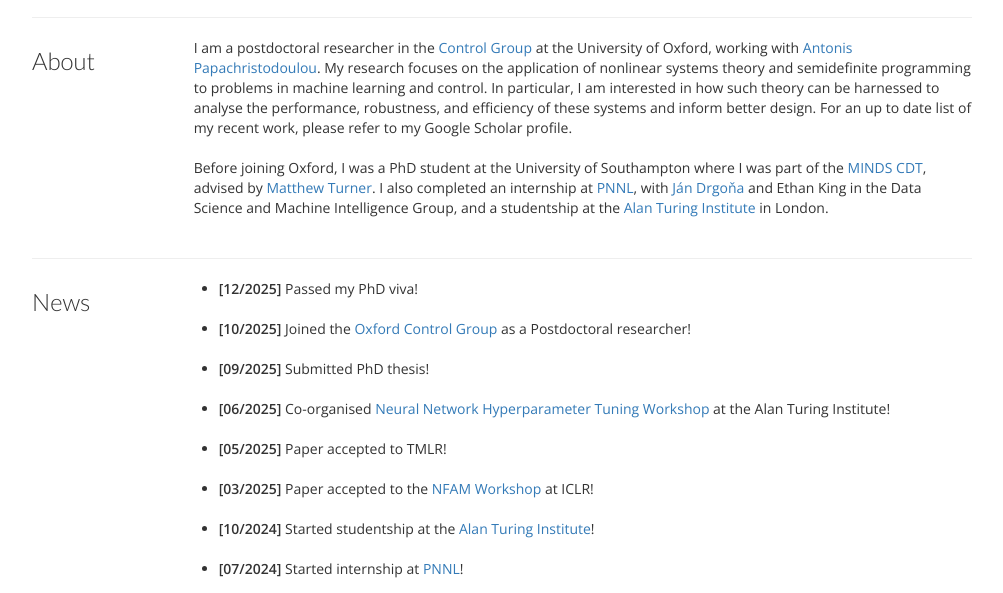
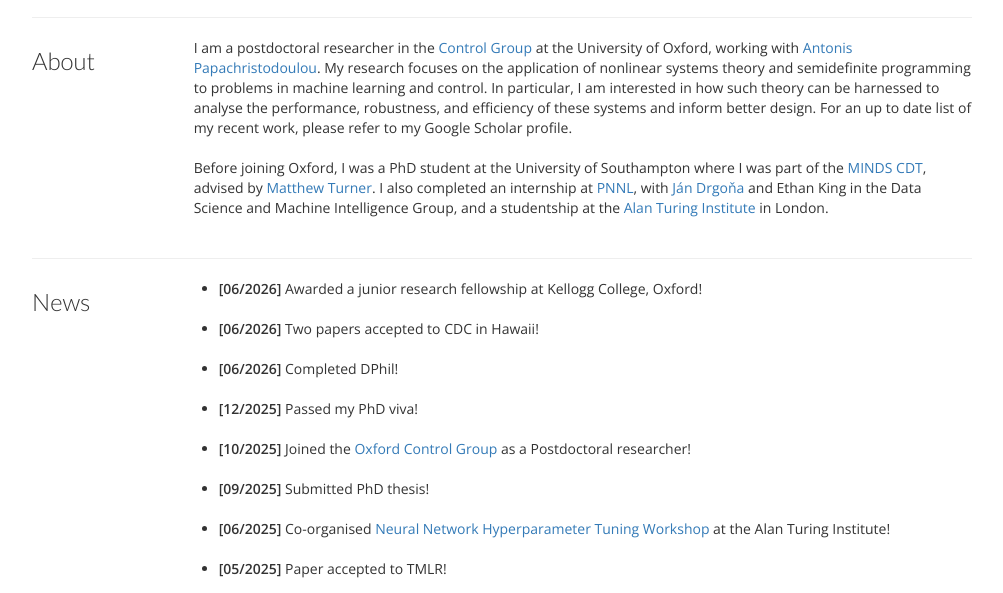
Before and after one commit to CR-Richardson/CR-Richardson.github.io, a plain HTML site: page index.html in a window 1280 px wide. Shown: the part 207-800 px from the top of the page, without its empty margins (138-1141 px from the left). Drawn offline with nearby package versions, Linux system fonts and the light colour scheme.

Commit message:
Add achievements to index.html

```diff
--- a/index.html
+++ b/index.html
@@ -74,6 +74,15 @@ Before joining Oxford, I was a PhD student at the University of Southampton wher
                         <td>
                             <div class="large-12 columns">
                                 <ul>
+								<li><b>[06/2026]</b> Awarded a junior research fellowship at Kellogg College, Oxford!
+                                </li>
+                                </br>
+								<li><b>[06/2026]</b> Two papers accepted to CDC in Hawaii!
+                                </li>
+                                </br>
+								<li><b>[06/2026]</b> Completed DPhil!
+                                </li>
+                                </br>
 								<li><b>[12/2025]</b> Passed my PhD viva!
                                 </li>
                                 </br>
```
